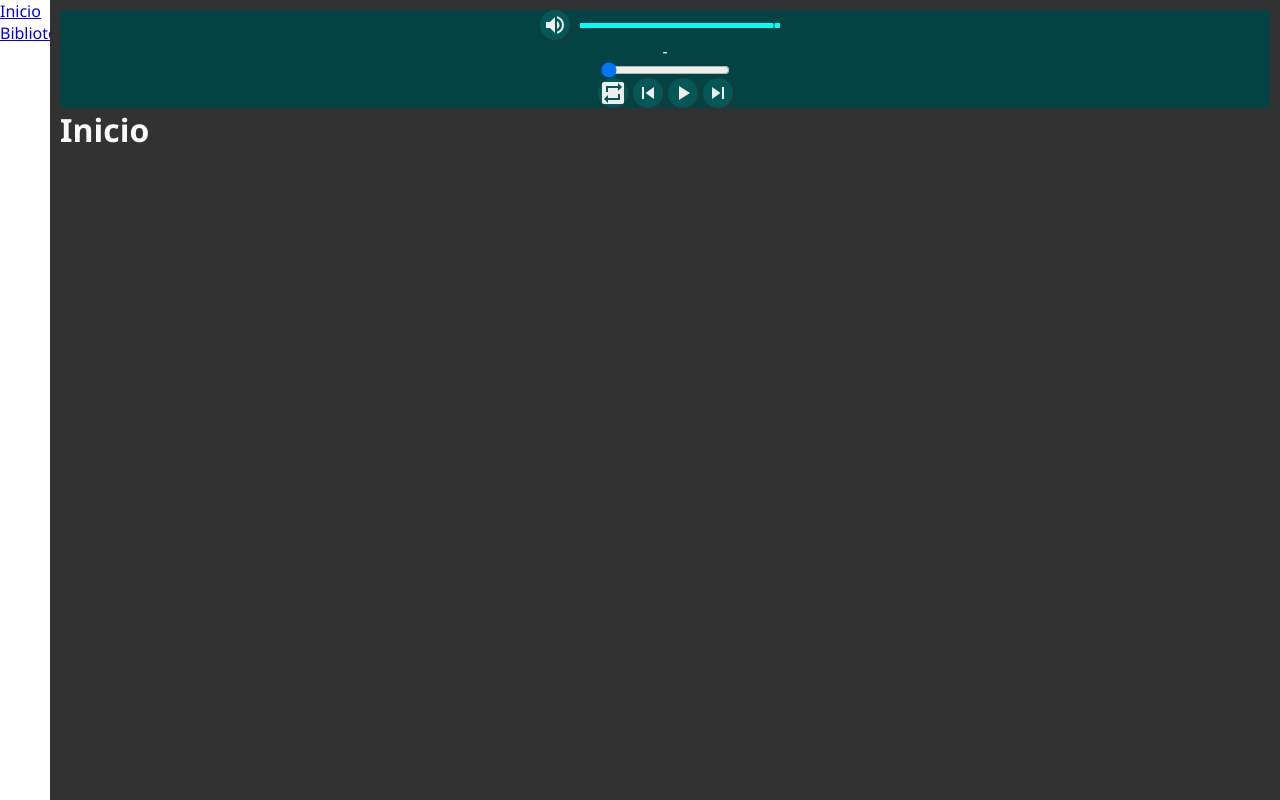
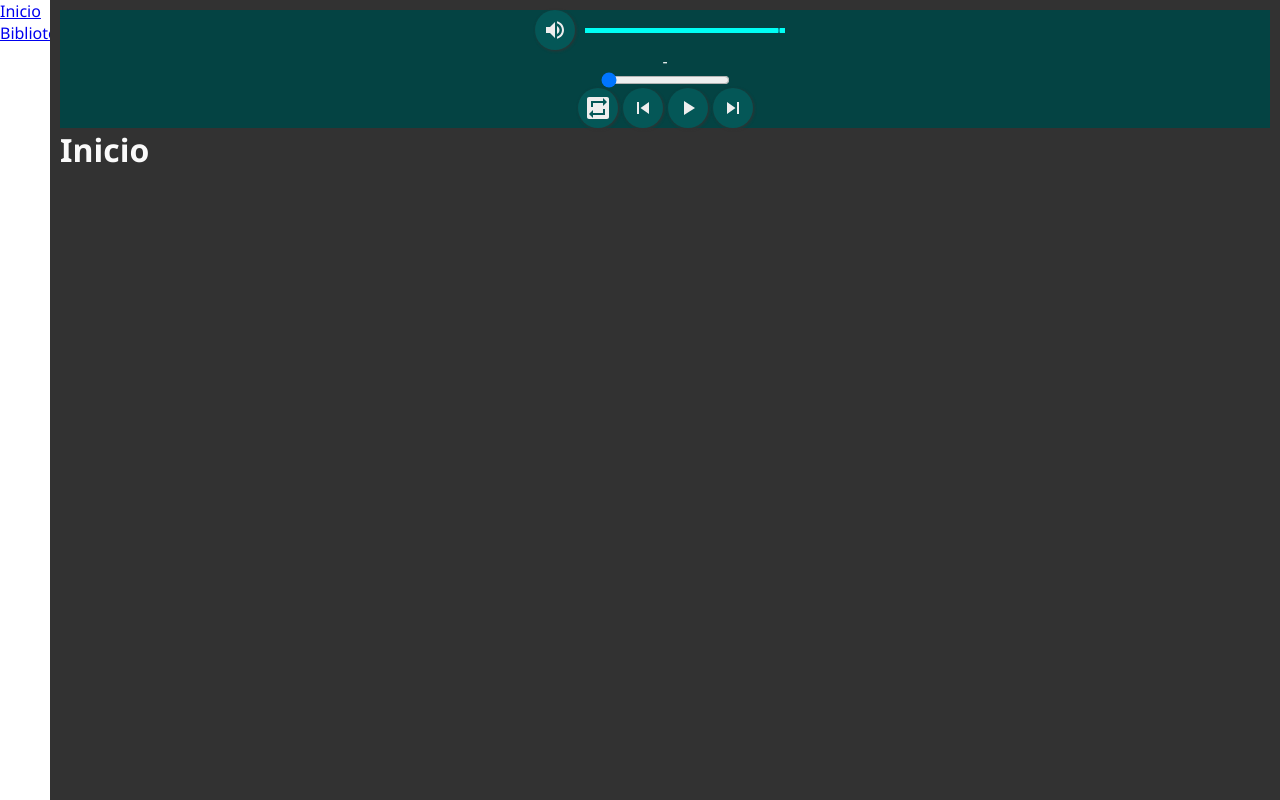
Before and after one commit to Patricio-Fernandez-Ionadi/Player-react, a React (Create React App) app: page / in a window 1280 px wide. Built offline with nearby package versions, Linux system fonts and the light colour scheme; no server answers.

Commit message:
se añaden 10 px de tamaño a los botones

```diff
--- a/src/theme/index.js
+++ b/src/theme/index.js
@@ -3,9 +3,9 @@ import { colors } from 'utils/constants'
 
 export const StyledButton = styled.button`
   background: ${colors.background};
-  width: 30px;
+  width: 40px;
   padding: 5px;
-  height: 30px;
+  height: 40px;
   display: flex;
   justify-content: center;
   align-items: center;
```
